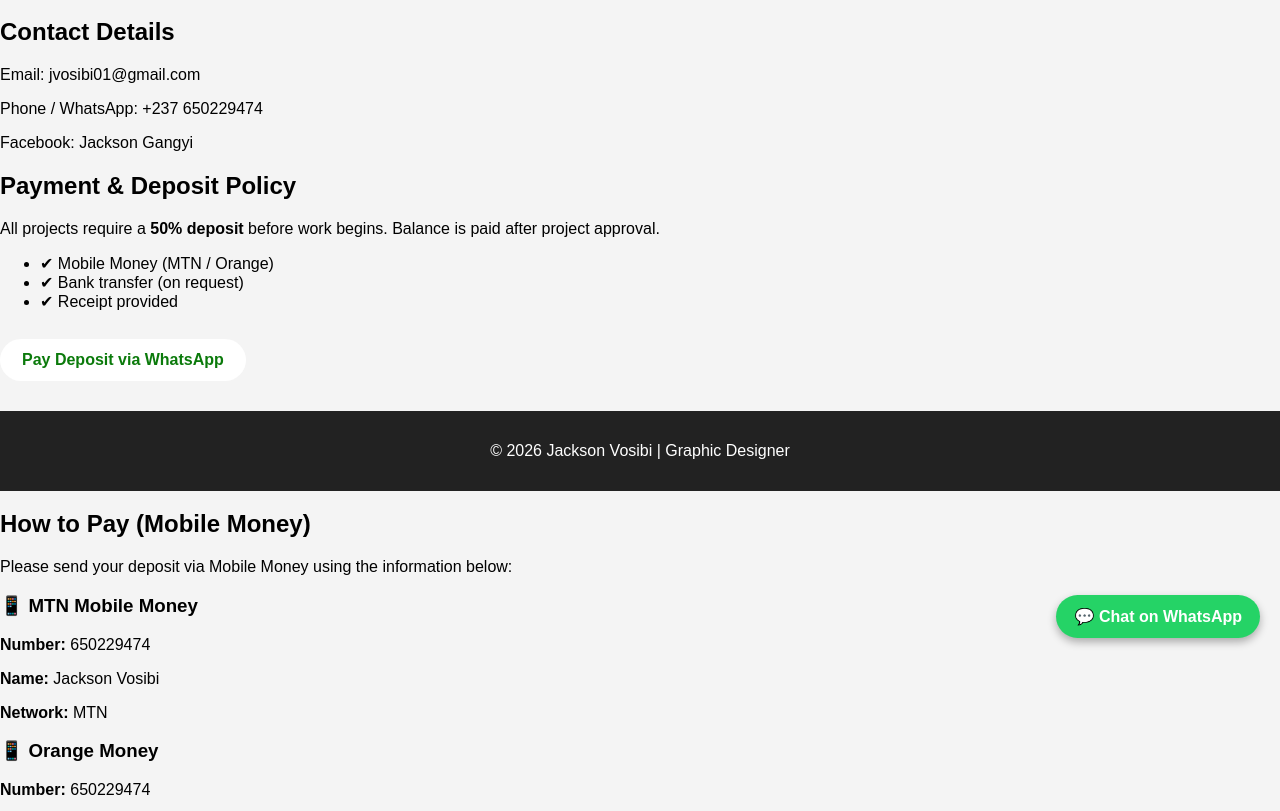
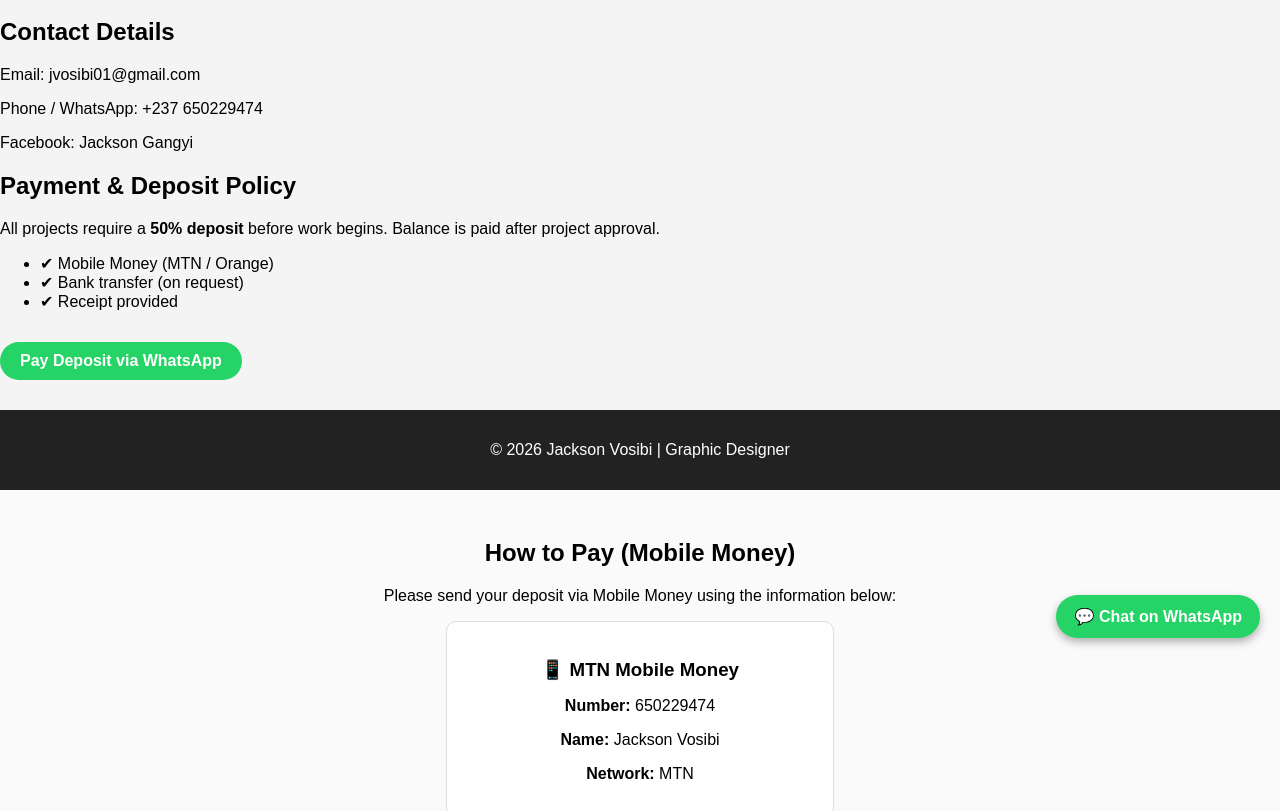
Before and after one commit to jacksonvosibi/jacksonvosibi.github.io, a plain HTML site: page contact.html in a window 1280 px wide. Shown: the part 142-953 px from the top of the page. Drawn offline with Linux system fonts and the light colour scheme.

Commit message:
Update style.css

```diff
--- a/style.css
+++ b/style.css
@@ -419,3 +419,32 @@ button {
   border-radius: 8px;
   background: #f9f9f9;
 }
+.payment-section {
+  padding: 30px 15px;
+  background: #fafafa;
+  text-align: center;
+}
+
+.payment-box {
+  border: 1px solid #ddd;
+  margin: 15px auto;
+  padding: 18px;
+  max-width: 350px;
+  border-radius: 10px;
+  background: #fff;
+}
+
+.payment-box h3 {
+  margin-bottom: 10px;
+}
+
+.btn {
+  display: inline-block;
+  padding: 10px 20px;
+  background: #25D366;
+  color: white;
+  border-radius: 25px;
+  text-decoration: none;
+  font-weight: bold;
+  margin-top: 15px;
+}
```
